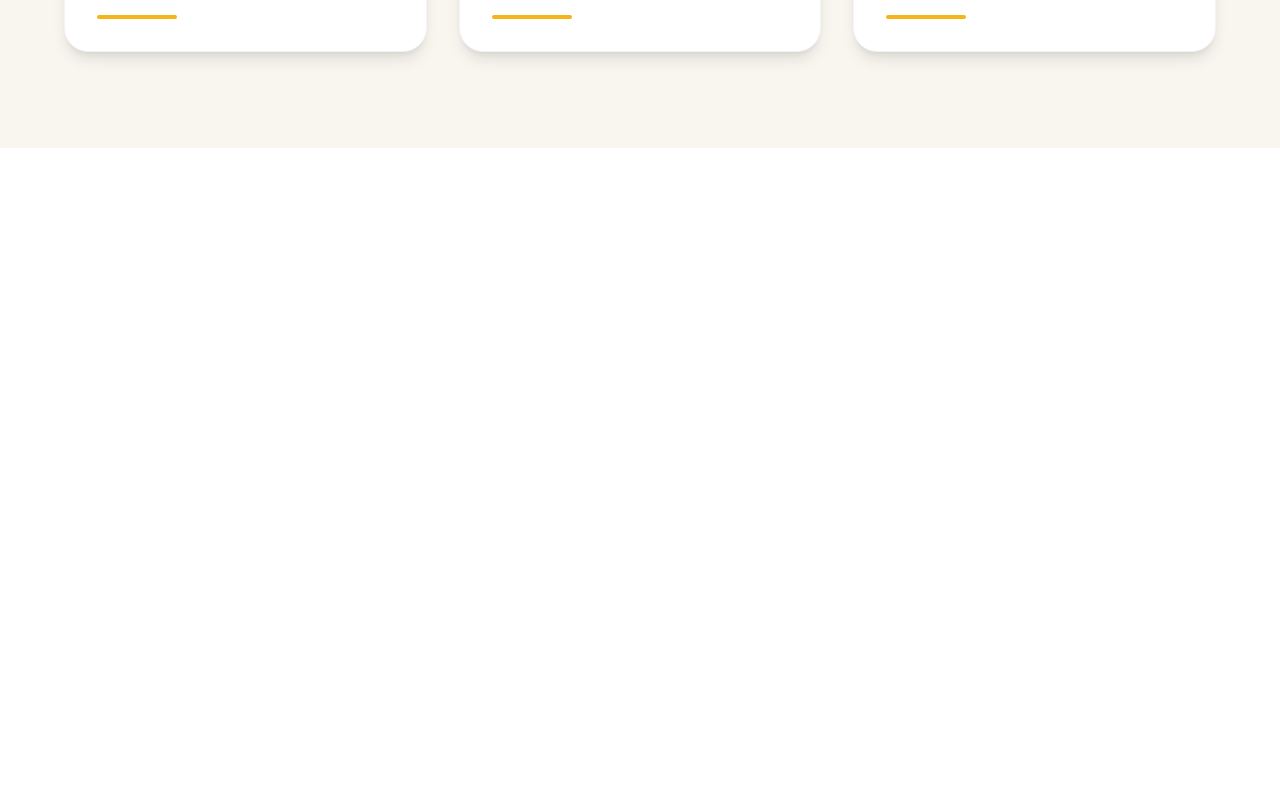
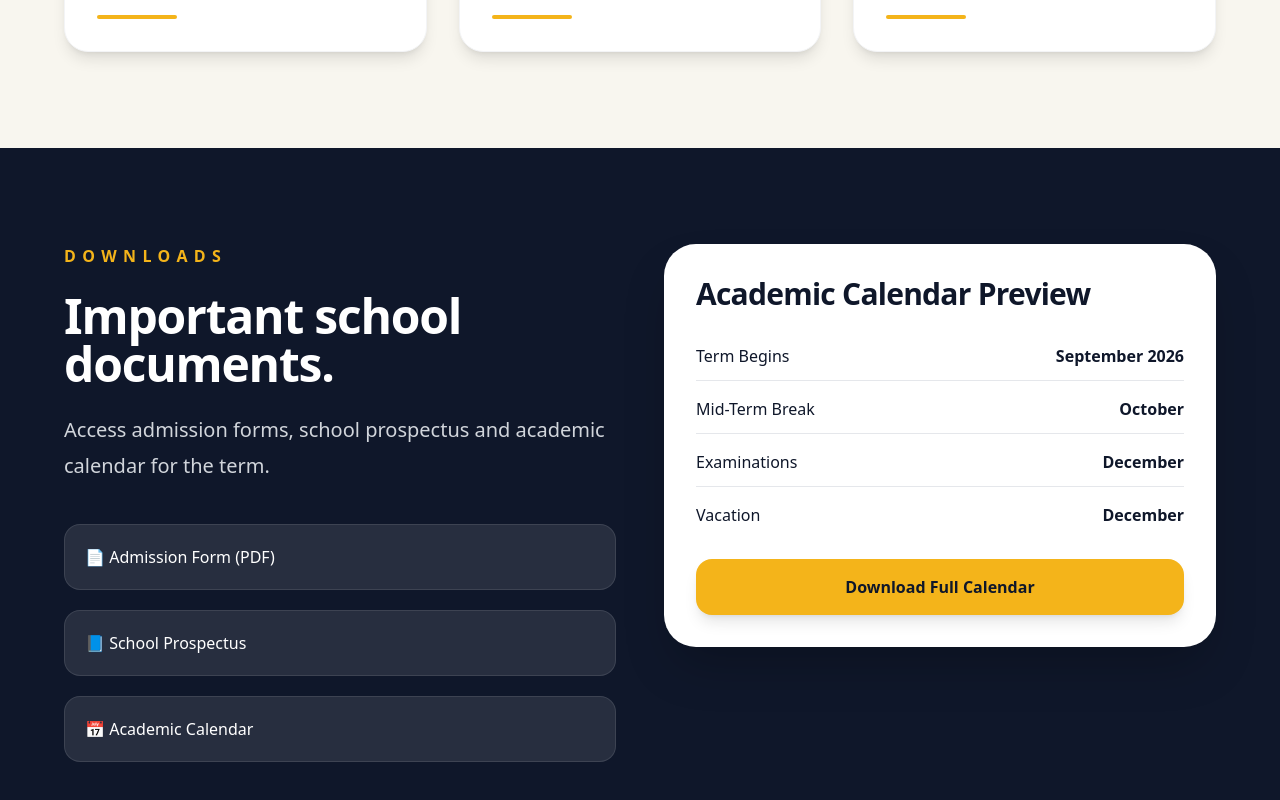
Before and after one commit to amen70241-cloud/perfect-foundation, a Next.js app: page / in a window 1280 px wide. Shown: the part 6964-7764 px from the top of the page. Before the commit the page ends 7112 px from the top, so only its background shows below. Built offline with nearby package versions, Linux system fonts and the light colour scheme.

Commit message:
Update index.js

```diff
--- a/pages/index.js
+++ b/pages/index.js
@@ -533,6 +533,85 @@ export default function Home() {
     </div>
   </div>
 </section>
+{/* DOWNLOADS & ACADEMIC CALENDAR */}
+<section className="px-6 py-24 bg-[#0f172a] text-white">
+  <div className="max-w-6xl mx-auto grid gap-12 md:grid-cols-2 items-start">
+
+    {/* LEFT SIDE */}
+    <div>
+      <p className="tracking-[0.4em] text-[#f4b41a] font-bold">
+        DOWNLOADS
+      </p>
+
+      <h2 className="mt-6 text-4xl md:text-5xl font-extrabold tracking-tight">
+        Important school documents.
+      </h2>
+
+      <p className="mt-6 text-xl leading-9 text-gray-300">
+        Access admission forms, school prospectus and academic calendar for the term.
+      </p>
+
+      <div className="mt-10 grid gap-5">
+        <a
+          href="#"
+          className="bg-white/10 border border-white/10 rounded-2xl p-5 hover:bg-white/20 transition"
+        >
+          📄 Admission Form (PDF)
+        </a>
+
+        <a
+          href="#"
+          className="bg-white/10 border border-white/10 rounded-2xl p-5 hover:bg-white/20 transition"
+        >
+          📘 School Prospectus
+        </a>
+
+        <a
+          href="#"
+          className="bg-white/10 border border-white/10 rounded-2xl p-5 hover:bg-white/20 transition"
+        >
+          📅 Academic Calendar
+        </a>
+      </div>
+    </div>
+
+    {/* RIGHT SIDE */}
+    <div className="bg-white rounded-[2rem] p-8 shadow-2xl text-[#0f172a]">
+      <h3 className="text-3xl font-black tracking-tight">
+        Academic Calendar Preview
+      </h3>
+
+      <div className="mt-8 grid gap-4">
+        <div className="flex justify-between border-b pb-3">
+          <span>Term Begins</span>
+          <span className="font-bold">September 2026</span>
+        </div>
+
+        <div className="flex justify-between border-b pb-3">
+          <span>Mid-Term Break</span>
+          <span className="font-bold">October</span>
+        </div>
+
+        <div className="flex justify-between border-b pb-3">
+          <span>Examinations</span>
+          <span className="font-bold">December</span>
+        </div>
+
+        <div className="flex justify-between">
+          <span>Vacation</span>
+          <span className="font-bold">December</span>
+        </div>
+      </div>
+
+      <a
+        href="#"
+        className="mt-8 block text-center bg-[#f4b41a] text-[#0f172a] py-4 rounded-2xl font-black shadow-lg hover:shadow-xl transition"
+      >
+        Download Full Calendar
+      </a>
+    </div>
+  </div>
+</section>
       {/* FLOATING WHATSAPP */}
       <a
         href={whatsapp}
```
